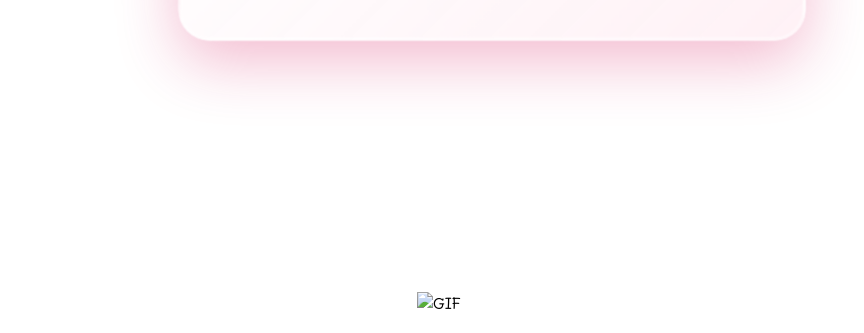
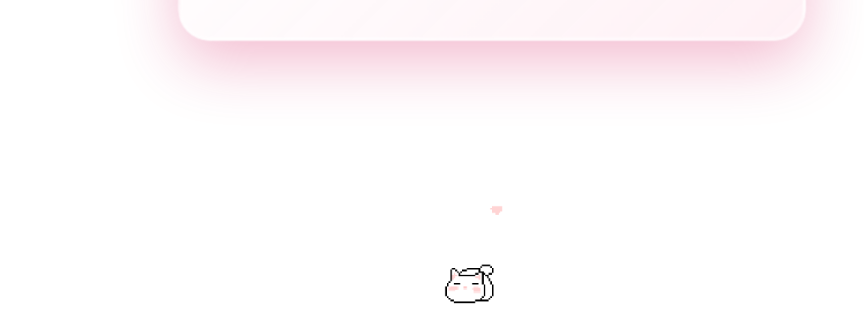
Before and after one commit to haianh1041/Anh, a plain HTML site: page index.html in a window 1280 px wide. Shown: the part 467-800 px from the top of the page, without its empty margins (148-1012 px from the left). Drawn offline with Linux system fonts and the light colour scheme.

Commit message:
Update index.html

```diff
--- a/index.html
+++ b/index.html
@@ -373,7 +373,7 @@
     </div>
 
     <!-- Ảnh động trang trí -->
-    <img src=".mewmew.gif" alt="GIF" class="center-gif" /> <!-- Thay ảnh động bên dưới -->
+    <img src="mewmew.gif" alt="GIF" class="center-gif" /> <!-- Thay ảnh động bên dưới -->
 
     <!-- Hiển thị lời chúc -->
     <div class="popup" id="popup">
```
